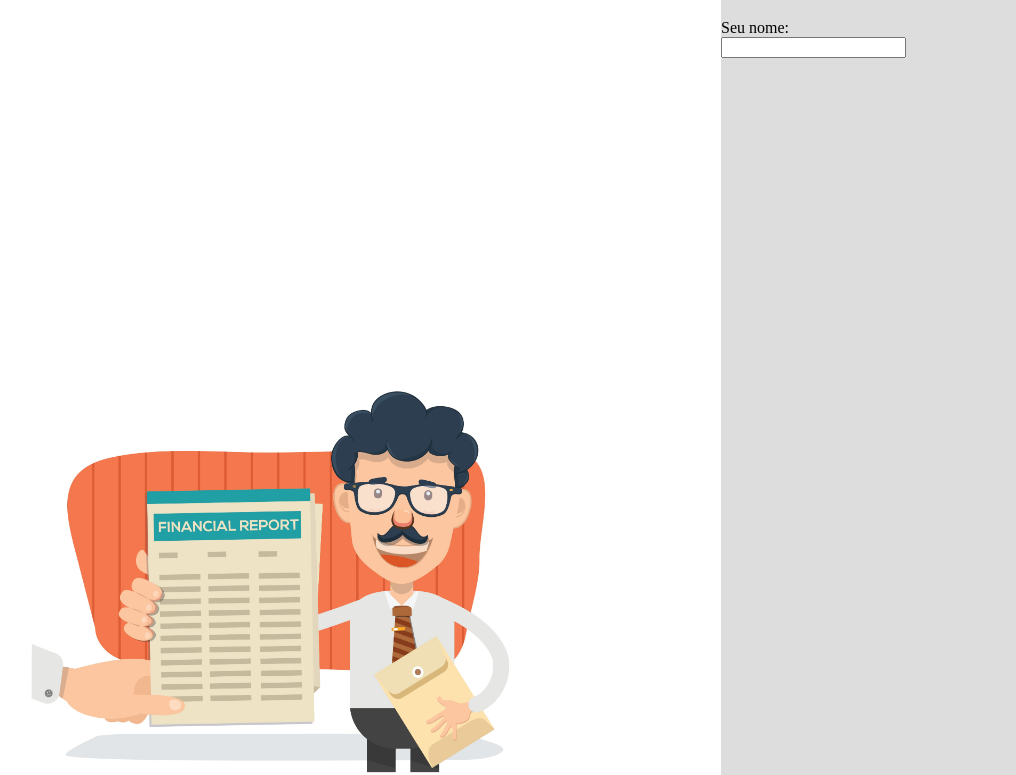
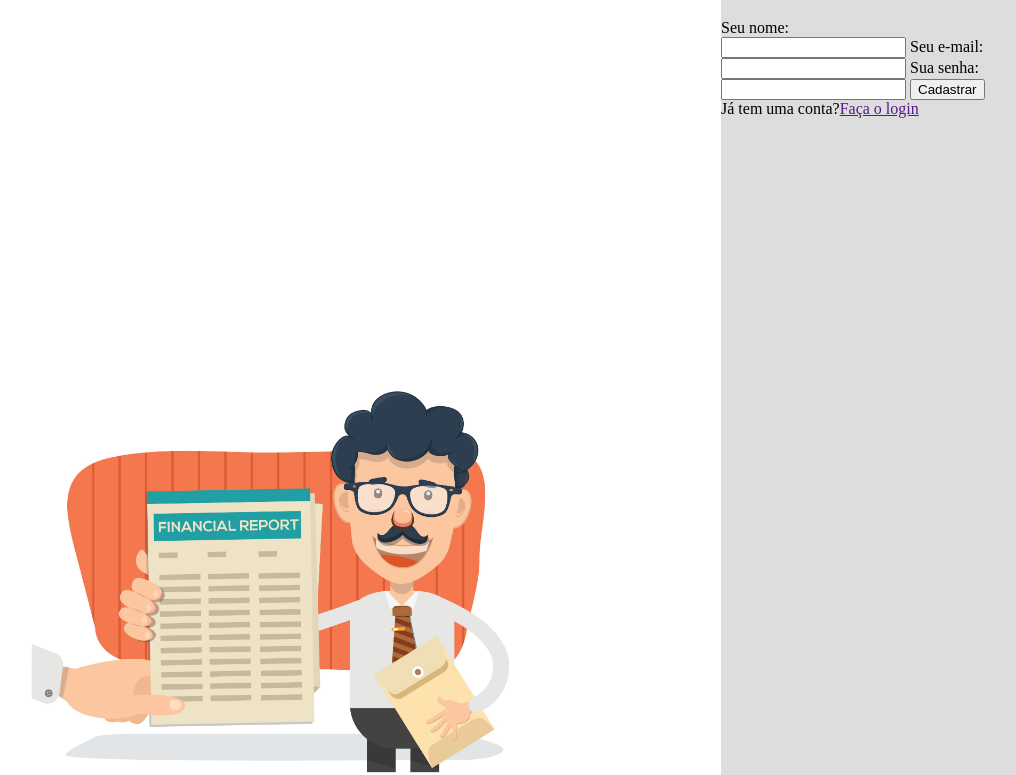
Before and after one commit to Brunogabriel-dev/validador-formulario, a plain HTML site: page index.html in a window 1280 px wide. Shown: the part 61-836 px from the top of the page, without its empty margins (159-1175 px from the left). Drawn offline with Linux system fonts and the light colour scheme.

Commit message:
Inclusão de texto

```diff
--- a/index.html
+++ b/index.html
@@ -16,10 +16,26 @@
 
       <form method="POST">
         <label>
-          Seu nome: <br>
+          Seu nome:<br>
           <input type="text" name="name">
         </label>
+        <label>
+          Seu e-mail:<br>
+          <input type="text" name="email">
+        </label>
+        <label>
+          Sua senha:<br>
+          <input type="password" name="password">
+        </label>
+        <label>
+          <input type="submit" value="Cadastrar">
+        </label>
       </form>
+
+    <div>
+      Já tem uma conta?<a href="">Faça o login</a>
+    </div>
+
     </div>
   </div>
 
```
